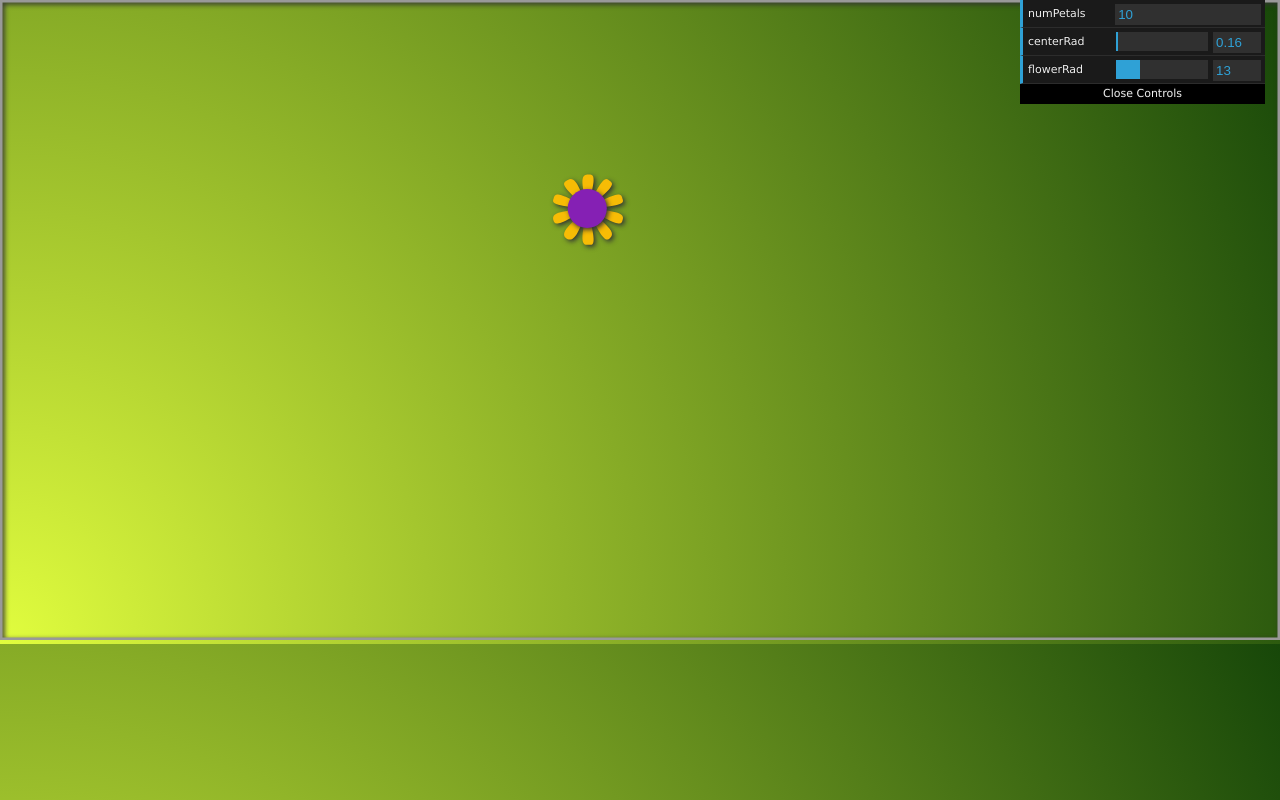
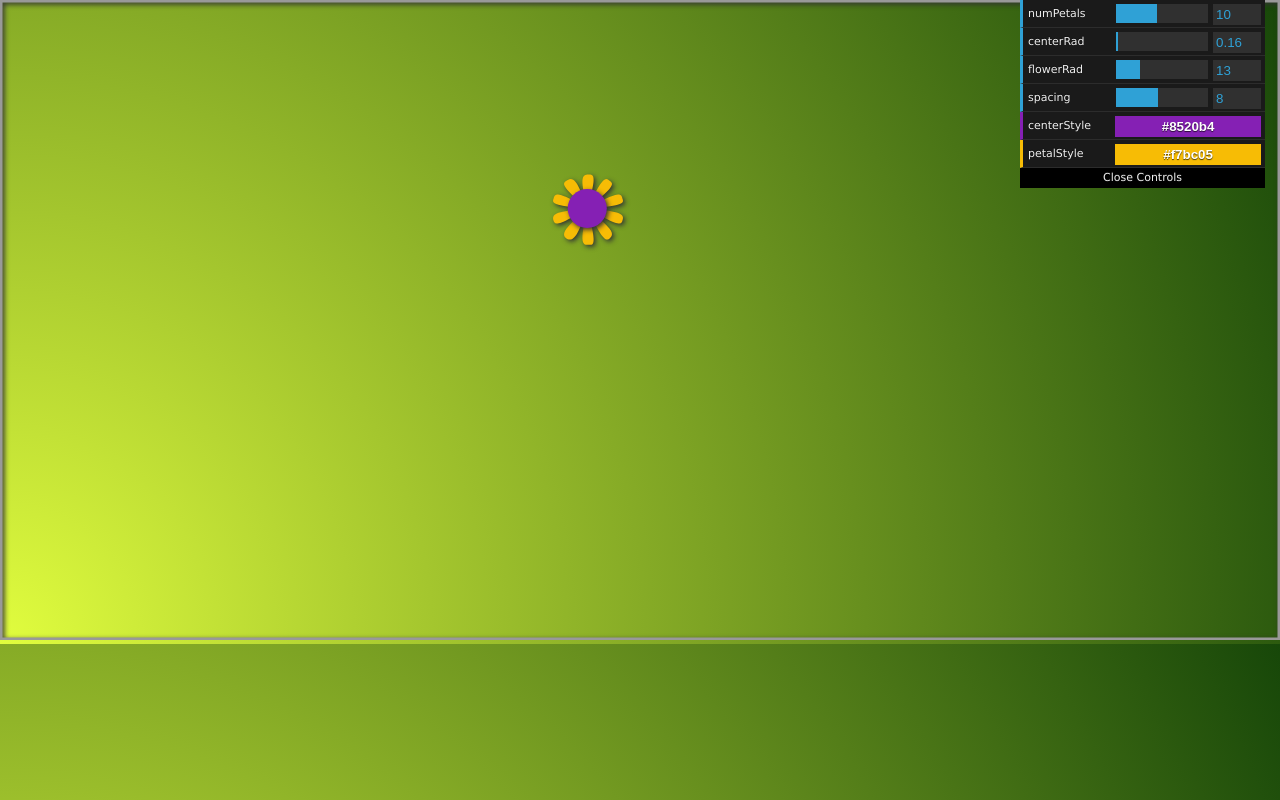
Before and after one commit to WorldViews/FlowerGarden, a website: page flowerEdit.html in a window 1280 px wide. Drawn offline with Linux system fonts and the light colour scheme.

Commit message:
sample flower editor

```diff
--- a/flowerEdit.html
+++ b/flowerEdit.html
@@ -40,7 +40,7 @@ body {
 <script>
   var garden;
   var gtool;
-  var selectedFlower;
+  var editor;
 
   $(document).ready(function() {
     //garden = new FlowerGarden();
@@ -48,11 +48,7 @@ body {
     gtool.start();
     gtool.setView(0, 0, 800);
     var f = gtool.addFlower();
-    selectedFlower = f;
-    var gui = new dat.GUI();
-    gui.add(f, 'numPetals');
-    gui.add(f, 'centerRad', 0, 10);
-    gui.add(f, 'flowerRad', 0, 50);
+    editor = new FlowerEditor(gtool, f);
 });
 
 </script>
```
